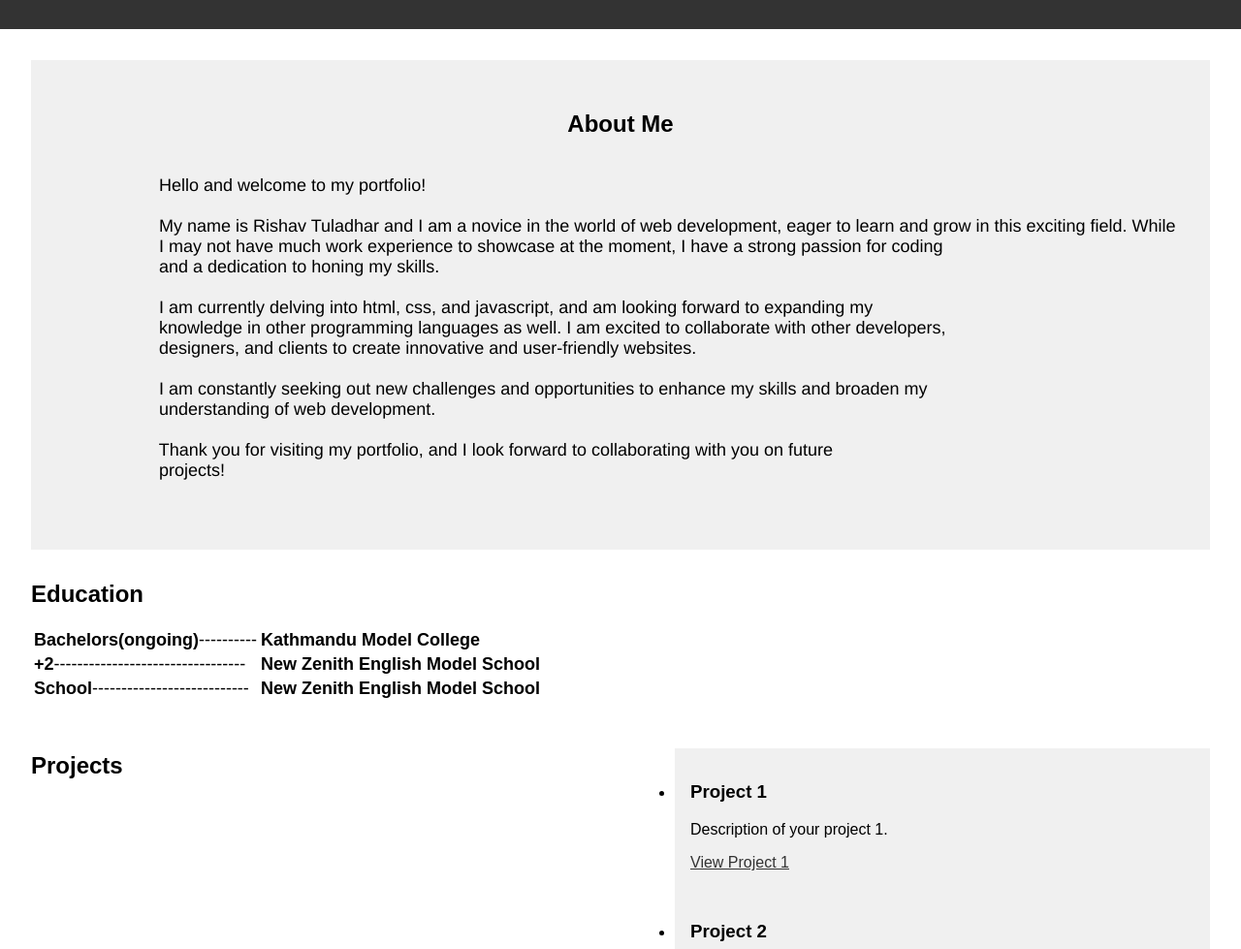
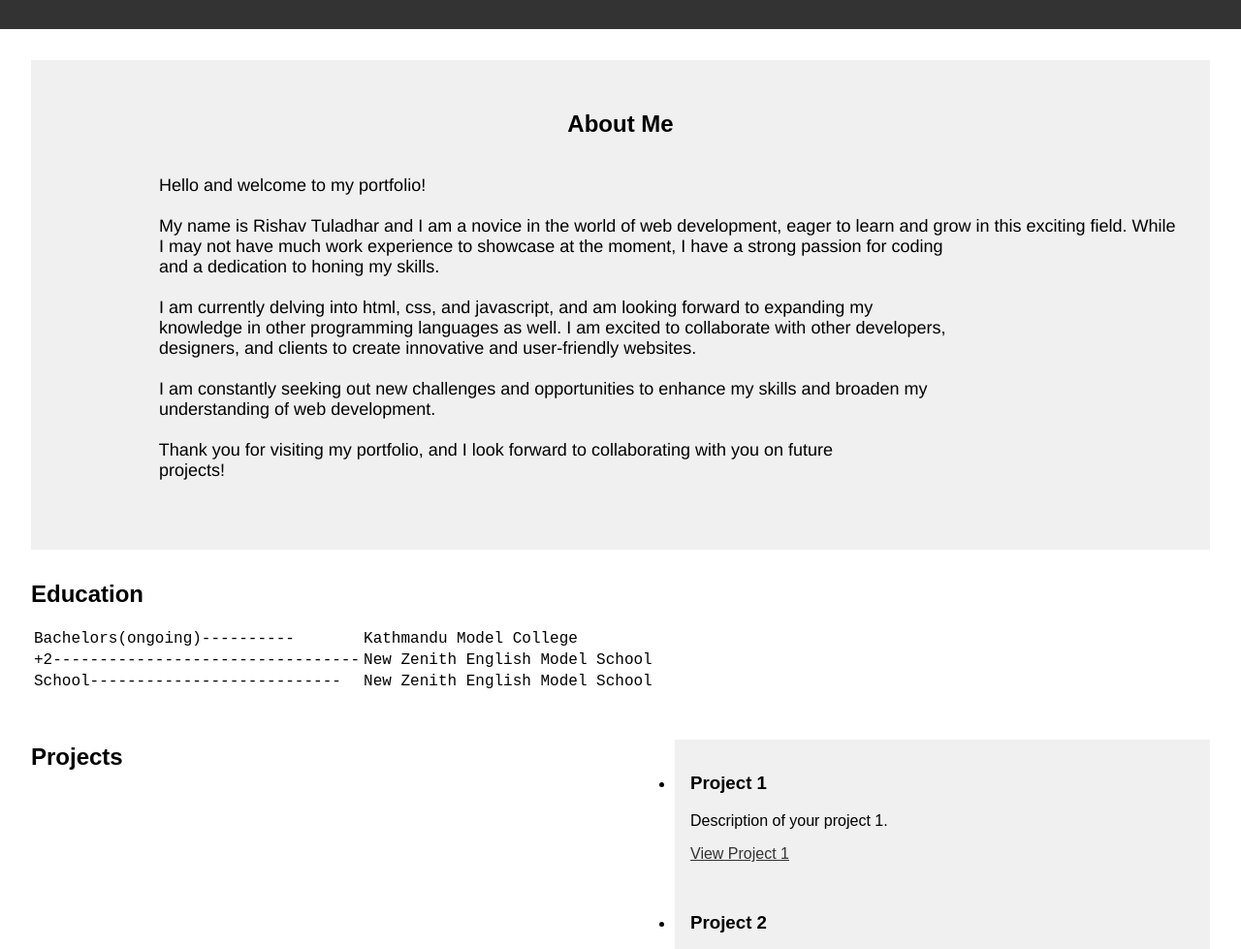
Before and after one commit to Aergia5/Aergia5.github.io, a plain HTML site: page index.html in a window 1280 px wide. Shown: the part 116-1095 px from the top of the page at 97% size. Drawn offline with Linux system fonts and the light colour scheme.

Commit message:
portfolio

```diff
--- a/index.html
+++ b/index.html
@@ -48,16 +48,16 @@
             <div id="edu">
                 <table>
                     <tr>
-                        <td><b>Bachelors(ongoing)</b>----------</td>
-                        <td><b>Kathmandu Model College</b></td>
+                        <td>Bachelors(ongoing)----------</td>
+                        <td>Kathmandu Model College</td>
                     </tr>
                     <tr>
-                        <td><b>+2</b>---------------------------------</td>
-                        <td><b>New Zenith English Model School</b></td>
+                        <td>+2---------------------------------</td>
+                        <td>New Zenith English Model School</td>
                     </tr>
                     <tr>
-                        <td><b>School</b>---------------------------</td>
-                        <td><b>New Zenith English Model School</b></td>
+                        <td>School---------------------------</td>
+                        <td>New Zenith English Model School</td>
                     </tr>
                 </table>
             </div>
```
Also changed, not shown: styles.css.
